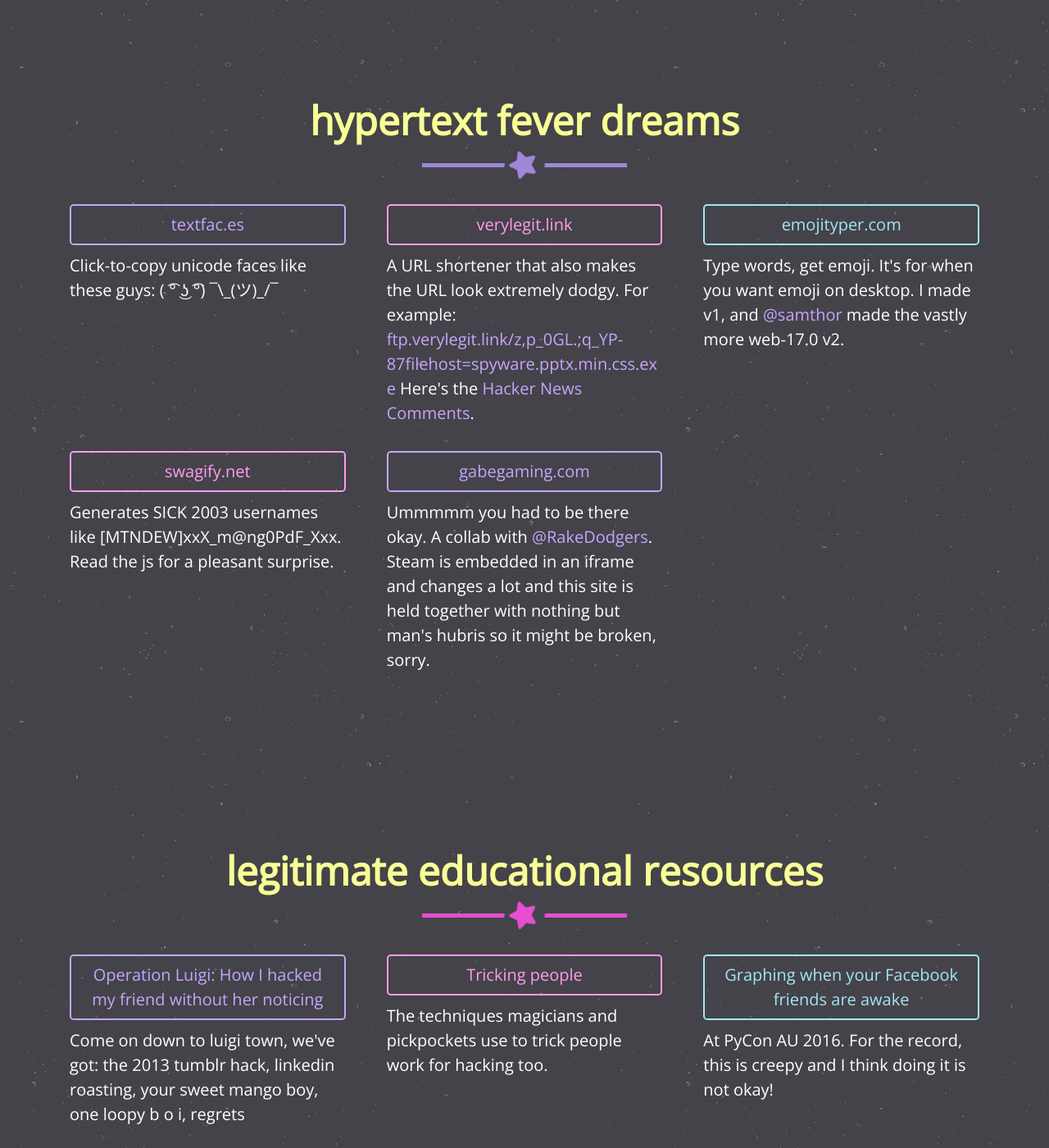
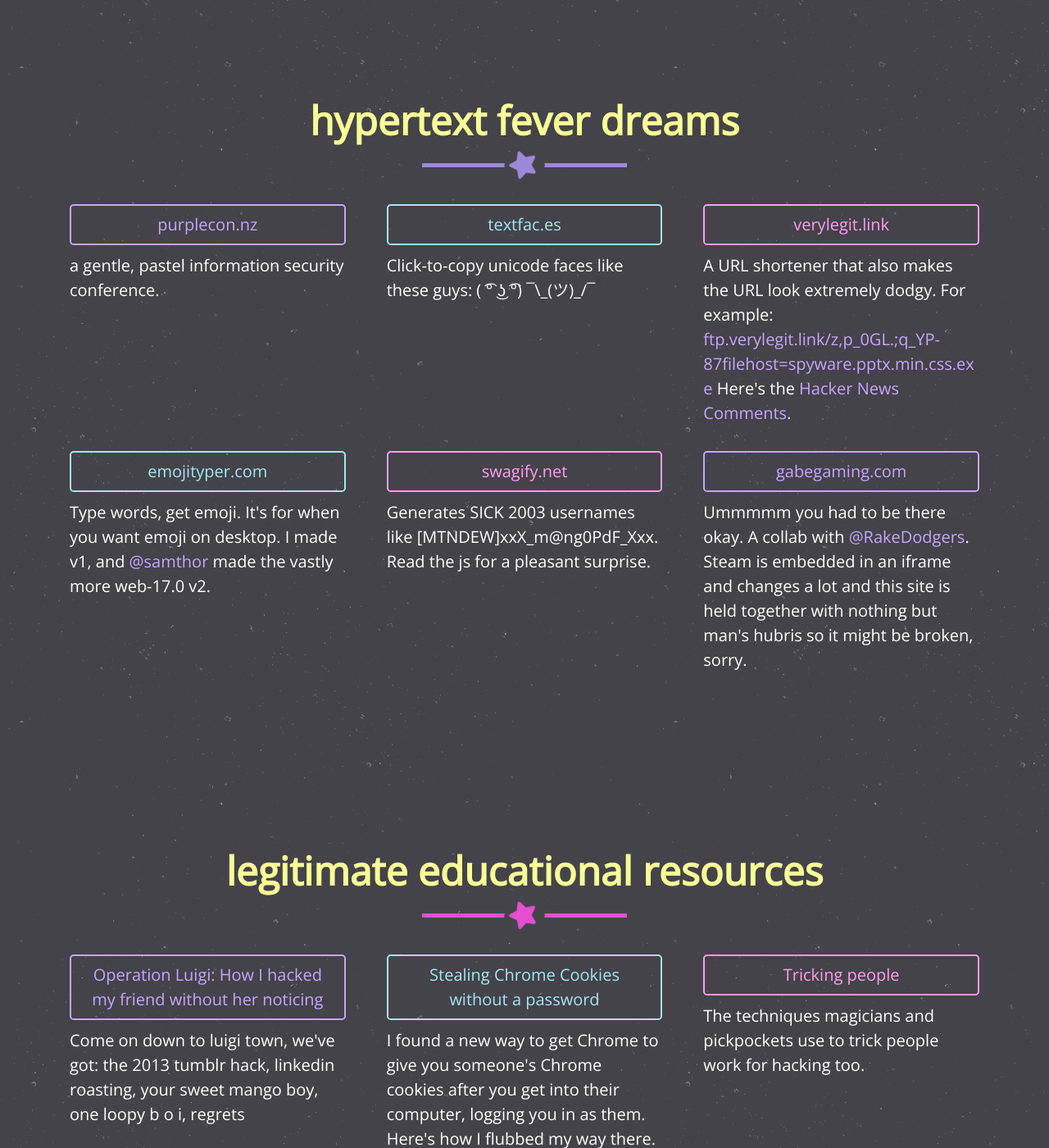
Before and after one commit to mangopdf/mangopdf.github.io, a Jekyll site: the page built from README.md, in a window 1280 px wide and 1400 px high, scrolled down 1420 px. Shown: the whole window at 82% size. Built offline with Jekyll 4.4.1, drawn with Linux system fonts in a browser that asks for light colours; nearby versions of some CDN libraries; our own code applies the rules of GitHub Pages for plain Markdown files; comment, search, counter and statistics services are not loaded.

Commit message:
update links
- add link to chrome cookies talk
- add link to purplecon

```diff
--- a/_layouts/home.html
+++ b/_layouts/home.html
@@ -79,7 +79,18 @@
         <div class="grid">
 
             <div class=" portfolio-item">
-                <a href="https://textfac.es" class="btn btn-lg btn-outline btn-purple">textfac.es</a>
+                <a href="https://purplecon.nz" class="btn btn-lg btn-outline btn-purple">purplecon.nz</a>
+                <div class="caption">
+                    <div class="caption-content">
+                        <p>
+                        a gentle, pastel information security conference.
+                        </p>
+                    </div>
+                </div>
+            </div>
+
+            <div class="portfolio-item">
+                <a href="https://textfac.es" class="btn btn-lg btn-outline btn-lightblue">textfac.es</a>
                 <div class="caption">
                     <div class="caption-content">
                         <p>
@@ -179,7 +190,18 @@
                 </div>
             </div>
 
-            <div class=" portfolio-item">
+            <div class="portfolio-item">
+                <a href="https://www.youtube.com/watch?v=BWAetsJqey0" class="btn btn-lg btn-outline btn-lightblue">Stealing Chrome Cookies without a password</a>
+                <div class="caption">
+                    <div class="caption-content">
+                        <p>
+                        I found a new way to get Chrome to give you someone's Chrome cookies after you get into their computer, logging you in as them. Here's how I flubbed my way there.
+                        </p>
+                    </div>
+                </div>
+            </div>
+
+            <div class="portfolio-item">
                 <a href="https://www.youtube.com/watch?v=nSu11VvVL9M" class="btn btn-lg btn-outline btn-pink">Tricking people</a>
                 <div class="caption">
                     <div class="caption-content">
```
